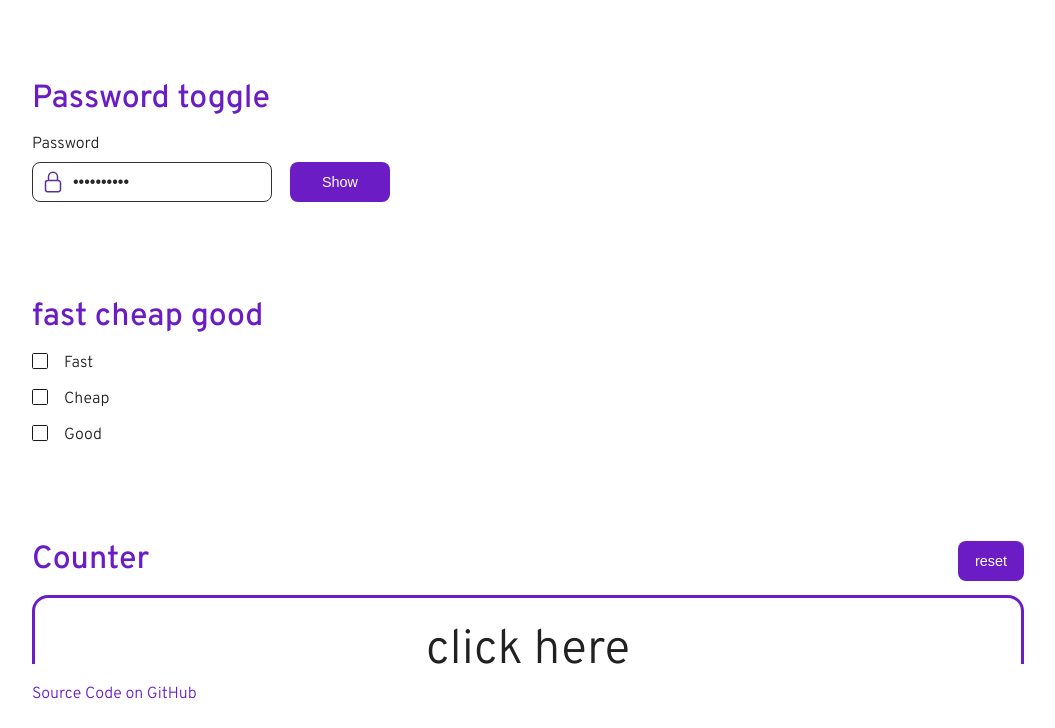
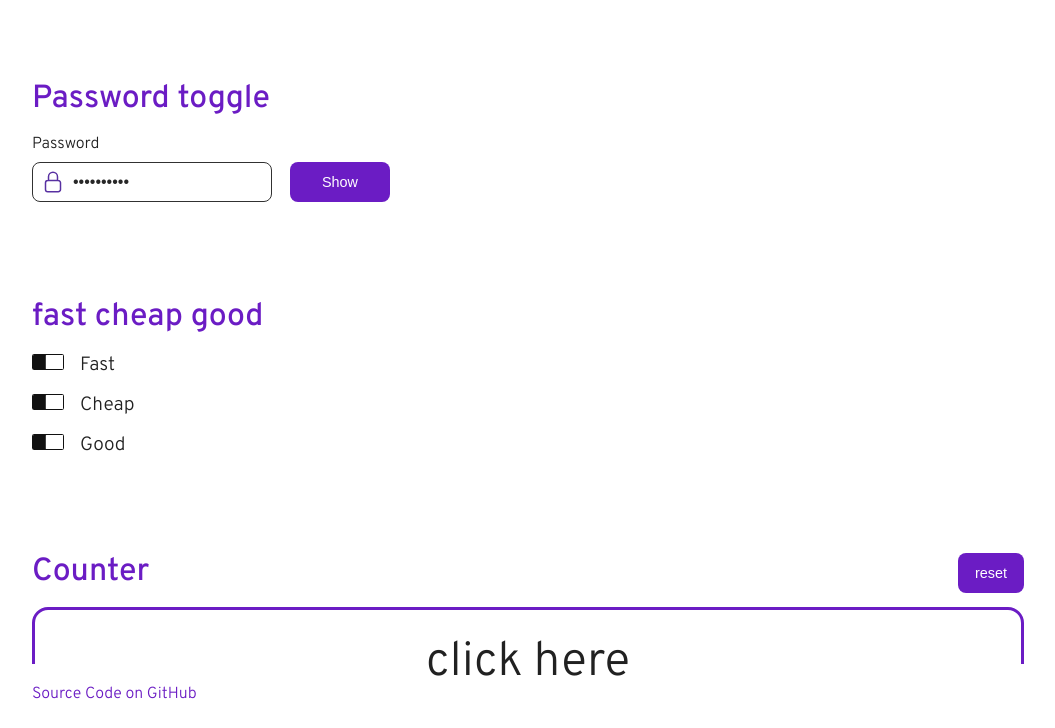
Before and after one commit to KoljaL/cooding-bootcamps-eu, a plain HTML site: page docs/webappbasic.html in a window 1280 px wide. Shown: the part 72-800 px from the top of the page, without its empty margins (112-1167 px from the left). Drawn offline with Linux system fonts and the light colour scheme.

Commit message:
ADD slider as checkboxes

```diff
--- a/docs/webappbasic.html
+++ b/docs/webappbasic.html
@@ -109,8 +109,45 @@
 
     .fastcheapgood form {
       display: grid;
-      grid-template-columns: 1rem 1fr;
+      grid-template-columns: 2rem 1fr;
       gap: 1rem;
+      align-items: center;
+      font-size: 1.2rem;
+    }
+
+    .fastcheapgood input[type="checkbox"],
+    .fastcheapgood label {
+      cursor: pointer;
+    }
+
+    .fastcheapgood input[type="checkbox"] {
+      margin-top: -.3rem;
+    }
+
+    input[type="checkbox"] {
+      width: 2rem;
+      height: 1rem;
+      /* border-radius: var(--border-radius-large) !important; */
+      border-color: var(--secondary-darker) !important;
+      background: var(--secondary-bg);
+      box-shadow: inset .8rem 0 0 0rem var(--secondary-darker);
+      transition: box-shadow .2s ease-in-out;
+    }
+
+    input[type="checkbox"]:checked {
+      border-color: var(--primary);
+      transition: box-shadow .2s ease-in-out;
+      box-shadow: inset 1rem 0 0 0rem var(--secondary-bg), inset 0 0 1rem 0rem var(--primary);
+    }
+
+    input[type="checkbox"]:hover,
+    input[type="checkbox"]:focus {
+      border-color: var(--secondary-darker) !important;
+    }
+
+    input[type="checkbox"]:checked:focus,
+    input[type="checkbox"]:checked:hover {
+      border-color: var(--primary) !important;
     }
 
 
```
